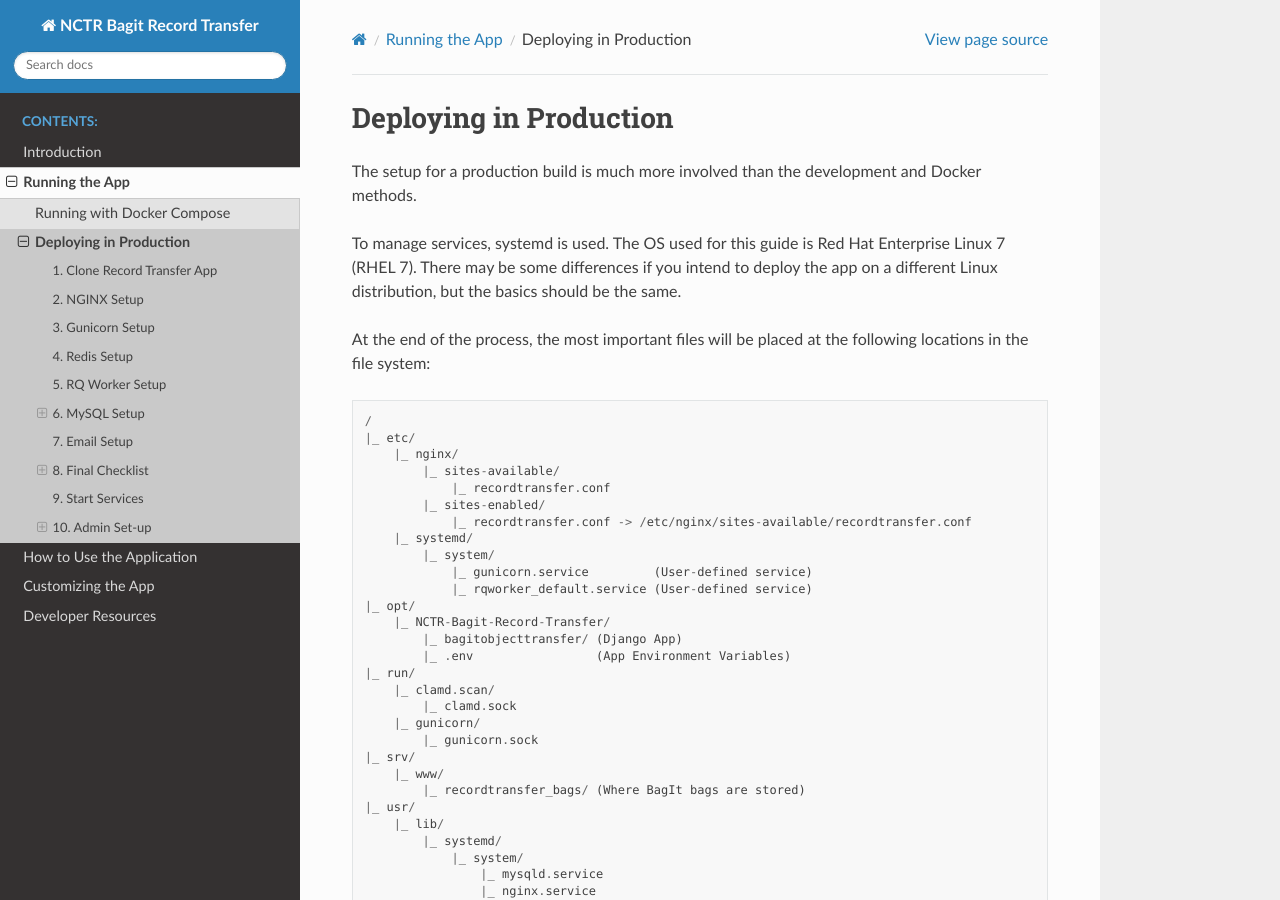
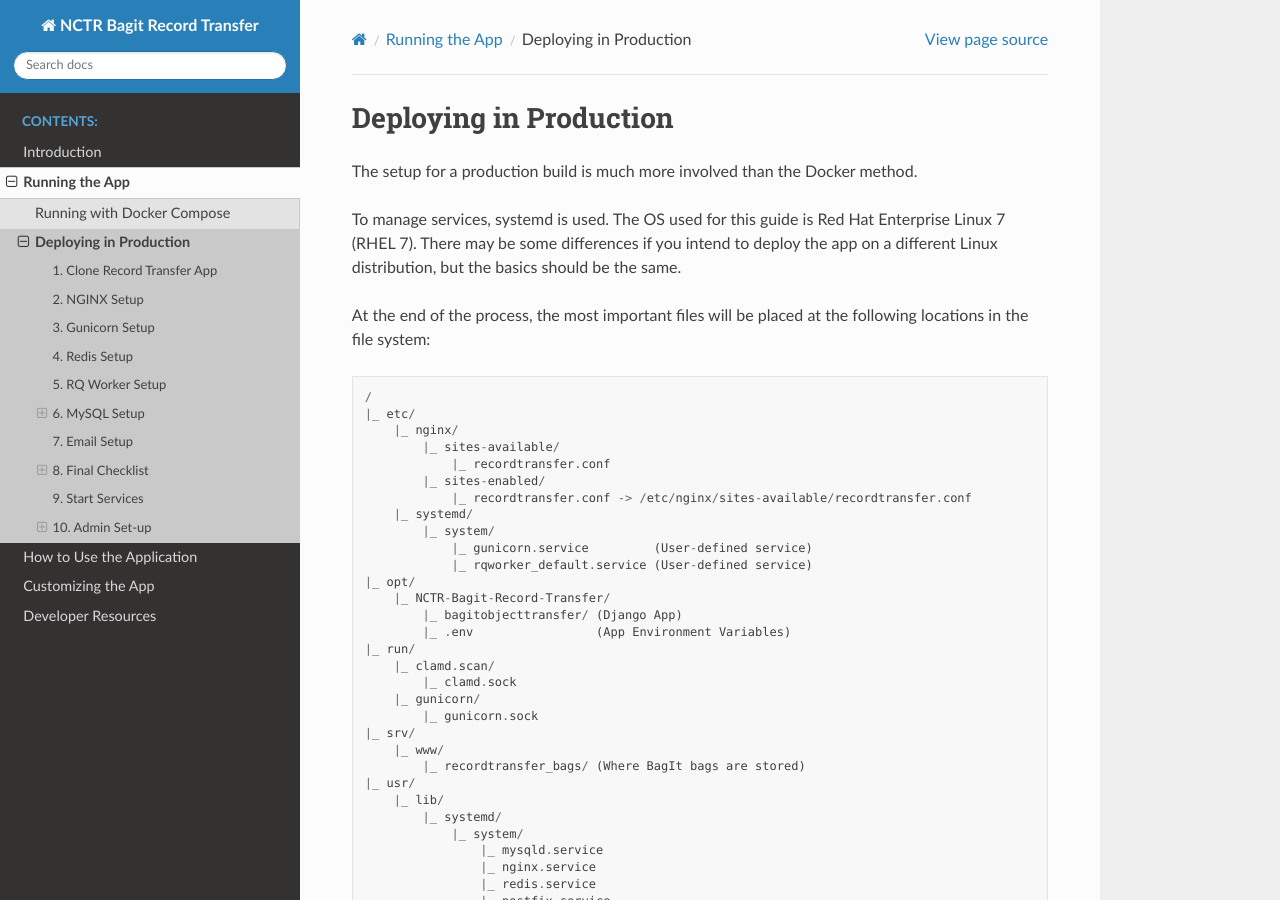
Before and after one commit to NationalCentreTruthReconciliation/Secure-Record-Transfer, a Sphinx documentation site: the page built from docs/running/production.rst, in a window 1280 px wide and 900 px high. Built offline with Sphinx 7.4.7 and the Read the Docs theme 2.0.0, drawn with Linux system fonts in a browser that asks for light colours; pages that are not in the unit, such as notebooks, are missing from menus; some of the changed text lies outside the part shown.

Commit message:
Fix small issues in production docs

```diff
--- a/docs/running/production.rst
+++ b/docs/running/production.rst
@@ -1,7 +1,7 @@
 Deploying in Production
 =======================
 
-The setup for a production build is much more involved than the development and Docker methods.
+The setup for a production build is much more involved than the Docker method.
 
 To manage services, systemd is used. The OS used for this guide is Red Hat Enterprise Linux 7 (RHEL
 7). There may be some differences if you intend to deploy the app on a different Linux distribution,
```
Also changed, not shown: other parts of docs/running/production.rst (+1 -1 lines).
